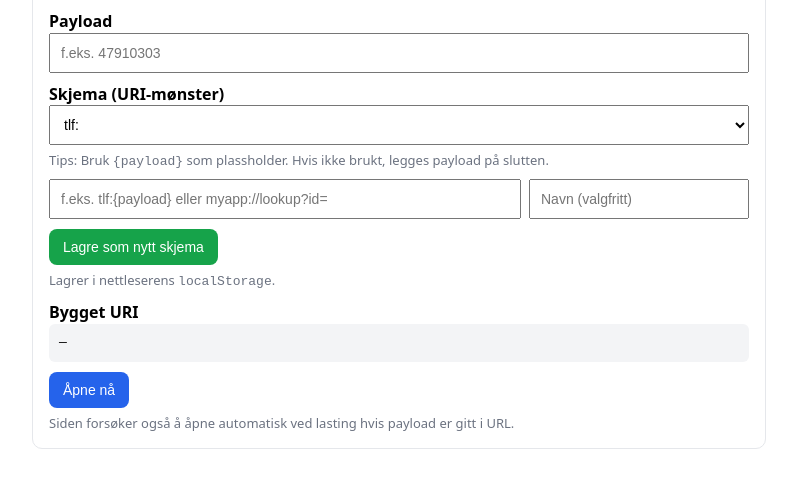
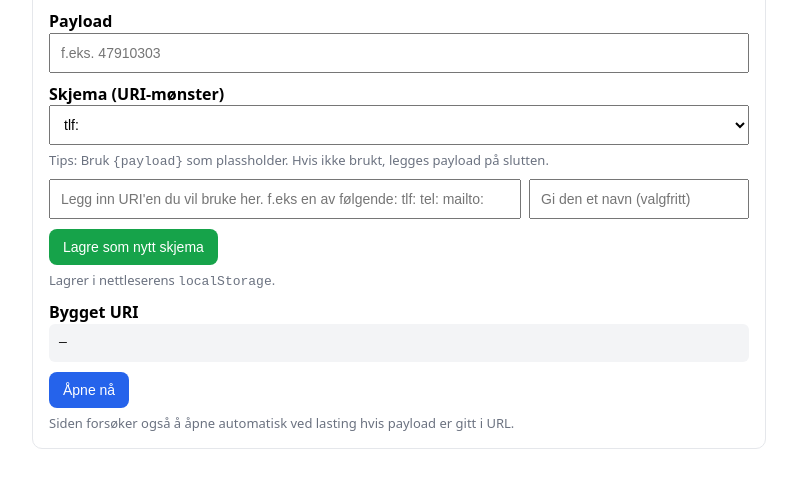
Before and after one commit to henninglangeland/OpenURI-Lab-testproject, a plain HTML site: page index.html in a window 1280 px wide. Shown: the part 188-676 px from the top of the page, without its empty margins (241-1038 px from the left). Drawn offline with Linux system fonts and the light colour scheme.

Commit message:
Update index.html

```diff
--- a/index.html
+++ b/index.html
@@ -40,8 +40,8 @@ For bruk i BN Sentralbord, legg inn: https://henninglangeland.github.io/OpenURI-
 
     <div class="row">
       <div class="inline">
-        <input id="customPattern" type="text" placeholder="f.eks. tlf:{payload} eller myapp://lookup?id=" />
-        <input id="customName" type="text" placeholder="Navn (valgfritt)" style="max-width: 220px;" />
+        <input id="customPattern" type="text" placeholder="Legg inn URI'en du vil bruke her. f.eks en av følgende: tlf: tel: mailto:" />
+        <input id="customName" type="text" placeholder="Gi den et navn (valgfritt)" style="max-width: 220px;" />
       </div>
       <button id="saveBtn" class="btn" style="background:#16a34a;">Lagre som nytt skjema</button>
       <div class="hint">Lagrer i nettleserens <code>localStorage</code>.</div>
```
